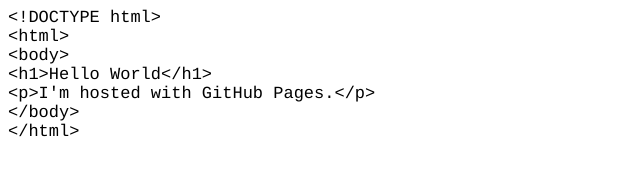
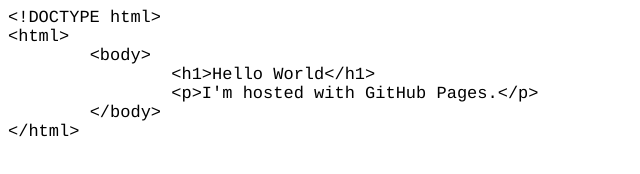
Before and after one commit to maxhannan/maxhannan.github.io, a plain HTML site: page index.html in a window 1280 px wide. Shown: the whole page, without its empty margins (0-640 px from the left). Drawn offline with Linux system fonts and the light colour scheme.

Commit message:
Update index.html

```diff
--- a/index.html
+++ b/index.html
@@ -9,15 +9,16 @@
   <style type="text/css">
     p.p1 {margin: 0.0px 0.0px 0.0px 0.0px; font: 17.0px Courier; color: #000000; -webkit-text-stroke: #eae96f; background-color: #000000; background-color: rgba(0, 0, 0, 0)}
     span.s1 {font-kerning: none}
+    span.Apple-tab-span {white-space:pre}
   </style>
 </head>
 <body>
 <p class="p1"><span class="s1">&lt;!DOCTYPE html&gt;</span></p>
 <p class="p1"><span class="s1">&lt;html&gt;</span></p>
-<p class="p1"><span class="s1">&lt;body&gt;</span></p>
-<p class="p1"><span class="s1">&lt;h1&gt;Hello World&lt;/h1&gt;</span></p>
-<p class="p1"><span class="s1">&lt;p&gt;I'm hosted with GitHub Pages.&lt;/p&gt;</span></p>
-<p class="p1"><span class="s1">&lt;/body&gt;</span></p>
+<p class="p1"><span class="s1"><span class="Apple-tab-span">	</span>&lt;body&gt;</span></p>
+<p class="p1"><span class="s1"><span class="Apple-tab-span">	</span><span class="Apple-tab-span">	</span>&lt;h1&gt;Hello World&lt;/h1&gt;</span></p>
+<p class="p1"><span class="s1"><span class="Apple-tab-span">	</span><span class="Apple-tab-span">	</span>&lt;p&gt;I'm hosted with GitHub Pages.&lt;/p&gt;</span></p>
+<p class="p1"><span class="s1"><span class="Apple-tab-span">	</span>&lt;/body&gt;</span></p>
 <p class="p1"><span class="s1">&lt;/html&gt;</span></p>
 </body>
 </html>
```
